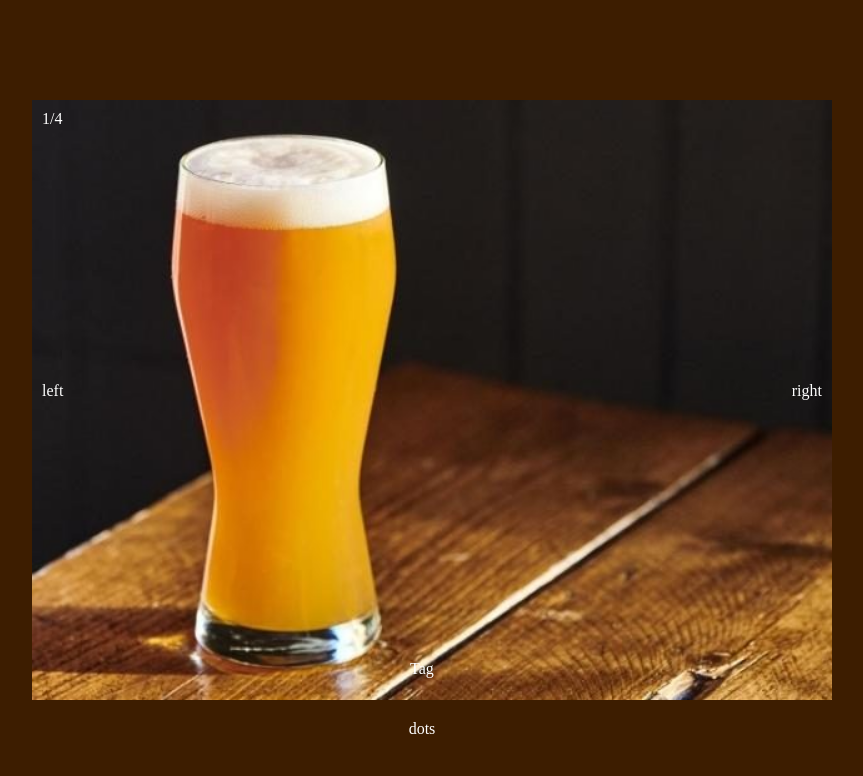
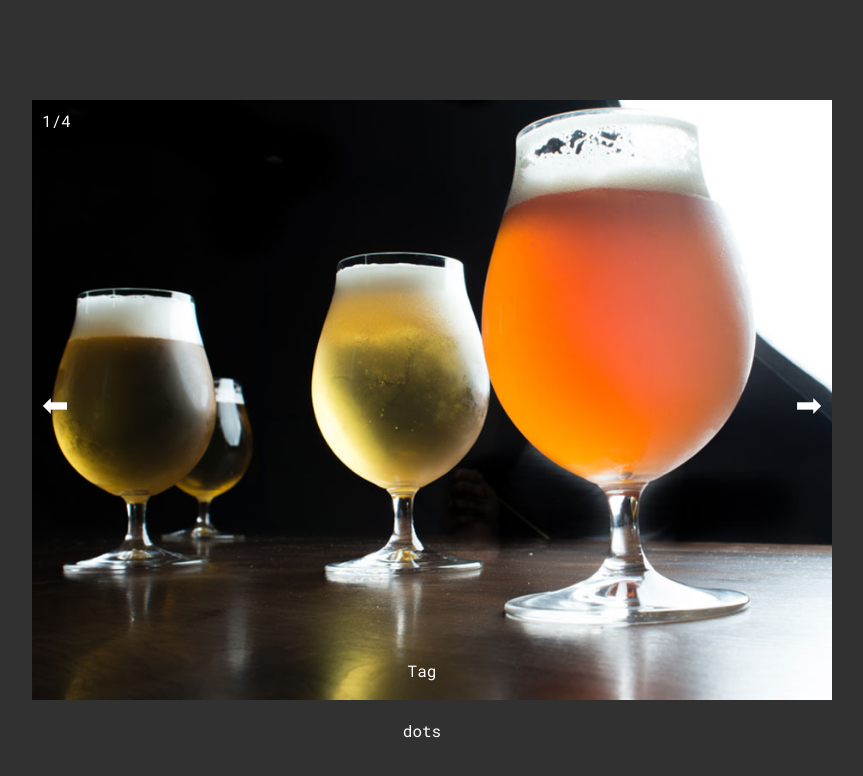
Before and after one commit to utnesz/js3-projekt-slider-utnesz, a plain HTML site: page index.html in a window 1280 px wide. Shown: the whole page, without its empty margins (208-1071 px from the left). Drawn offline with Linux system fonts and the light colour scheme.

Commit message:
Working on HTML, CSS...

```diff
--- a/css/style.css
+++ b/css/style.css
@@ -1,3 +1,10 @@
+@font-face {
+    font-family: ;
+    src: url();
+}
+
+
+
 :root {
     --container__height: 600px;
 }
@@ -5,10 +12,11 @@
 html {
     margin:0;
     padding:0;
+    font-family: 'Roboto Mono', monospace;
 }
 
 body {
-    background-color: #3d1d00;
+    background-color: #313131;
 }
 
 img {
@@ -32,6 +40,7 @@ img {
 
 .arrow_left {
     position: absolute;
+    font-size: 2rem;
     left: 10px;
     top: 47%;
     display:flex;
@@ -41,8 +50,10 @@ img {
 
 }
 
+
 .arrow_right {
     position: absolute;
+    font-size: 2rem;
     top: 47%;
     right: 10px;
     display: flex;
--- a/index.html
+++ b/index.html
@@ -5,14 +5,17 @@
     <meta http-equiv="X-UA-Compatible" content="IE=edge">
     <meta name="viewport" content="width=device-width, initial-scale=1.0">
     <link rel="stylesheet" href="css/style.css">
+    <link rel="preconnect" href="https://fonts.googleapis.com">
+    <link rel="preconnect" href="https://fonts.gstatic.com" crossorigin>
+    <link href="https://fonts.googleapis.com/css2?family=Roboto+Mono&display=swap" rel="stylesheet">
     <title>Slider</title>
 </head>
 <body>
     <div class="slide_container">
         <div class="counter">1/4</div>
-        <div class="arrow_left">left</div>
-        <img class="img__main" src="pictures/neipa.jpg" alt="IPA" />
-        <div class="arrow_right">right</div>
+        <div class="arrow_left">&#11013;</div>
+        <img class="img__main" src="pictures/sourale.jpg" alt="IPA" />
+        <div class="arrow_right">&#10145;</div>
         <div class="tag">Tag</div>
         <div class="dots">dots</div>
     </div>
```
